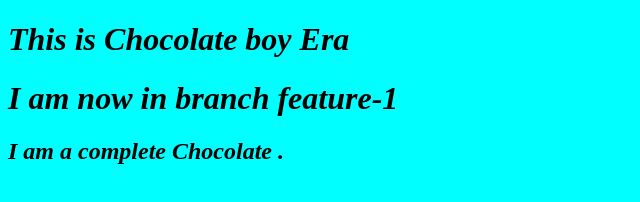
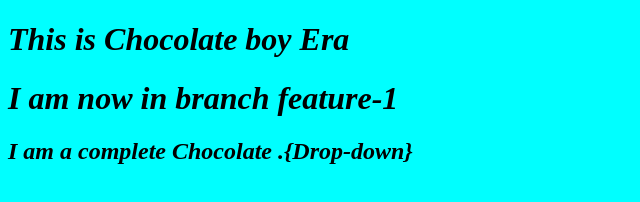
Before and after one commit to Hassan9966/loCAL-Repository., a plain HTML site: page Index.html in a window 1280 px wide. Shown: the whole page, without its empty margins (0-640 px from the left). Drawn offline with Linux system fonts and the light colour scheme.

Commit message:
This is mine addition

```diff
--- a/Index.html
+++ b/Index.html
@@ -9,7 +9,6 @@
 <body>
     <h1>This is Chocolate boy Era</h1>
     <h1>I am now in branch feature-1</h1>
-
-    <h2>I am a complete Chocolate .</h2>
+    <h2>I am a complete Chocolate .{Drop-down}</h2>
 </body>
 </html>
```
